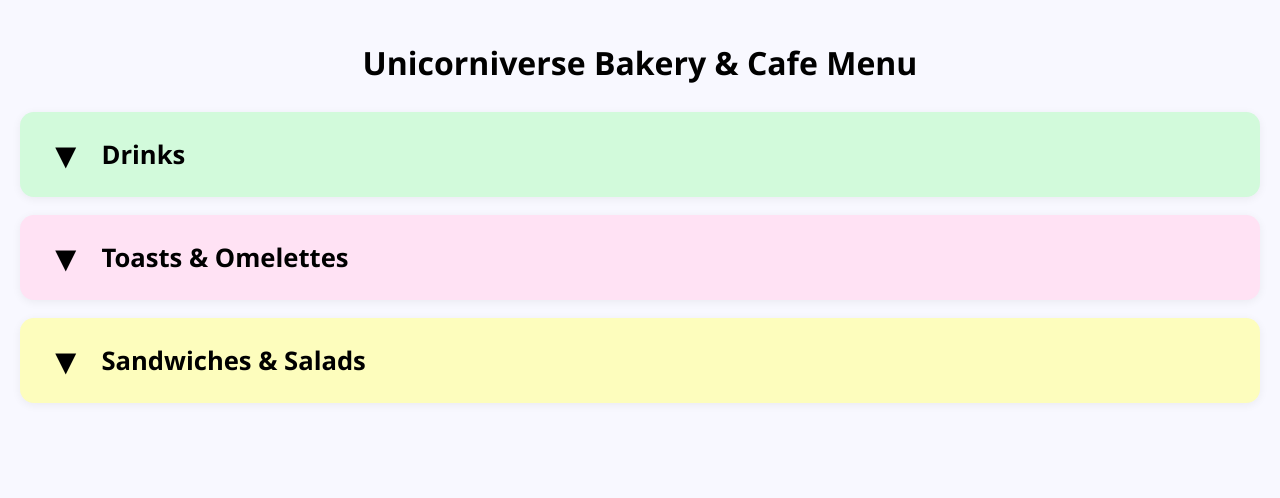
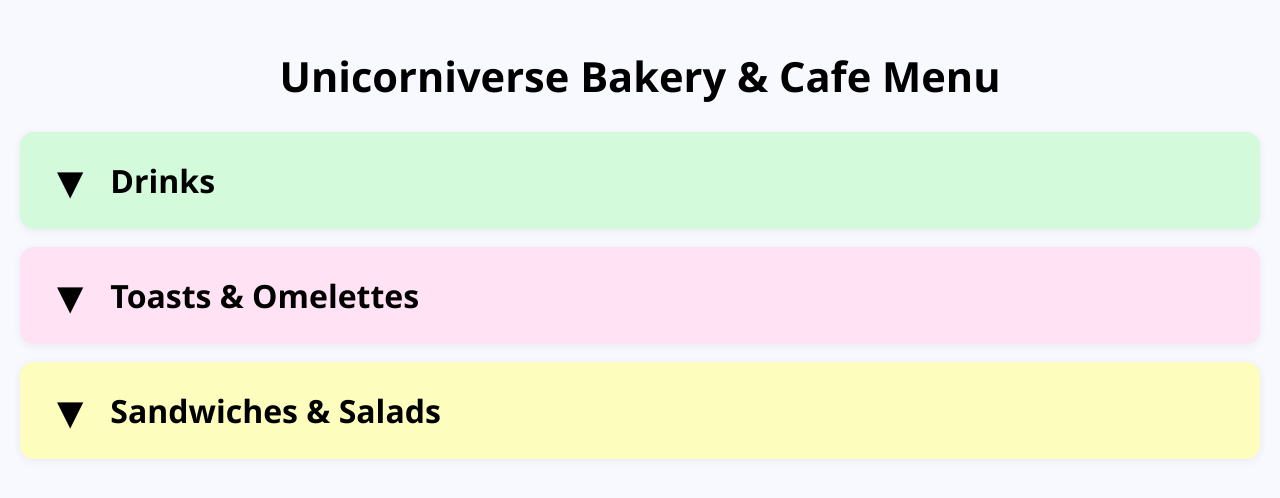
Before and after one commit to Voltaire4u2/Apps, a plain HTML site: page menu.html in a window 1280 px wide. Drawn offline with Linux system fonts and the light colour scheme.

Commit message:
Update menu.html

```diff
--- a/menu.html
+++ b/menu.html
@@ -4,6 +4,12 @@
   <meta charset="UTF-8">
   <title>Unicorniverse Bakery & Cafe Menu</title>
   <style>
+        h1 {
+  text-align: center;
+  margin-bottom: 28px;
+  font-size: 2.6em;
+  font-weight: 700;
+    }
     body {
       font-family: 'Segoe UI', 'Arial', sans-serif;
       margin: 0;
@@ -27,8 +33,8 @@
       align-items: center;
       cursor: pointer;
       padding: 18px 28px;
-      font-size: 1.6em;
-      font-weight: 600;
+      font-size: 2em;          /* Increased from 1.6em */
+      font-weight: 700;
       user-select: none;
       transition: background 0.2s;
     }
```
